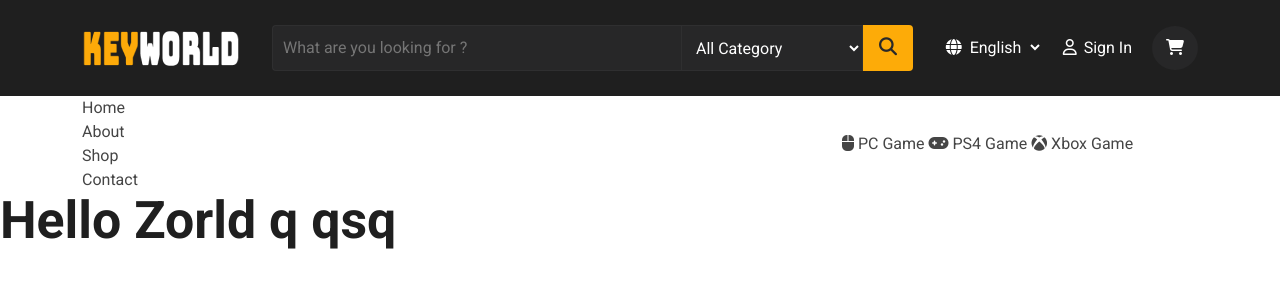
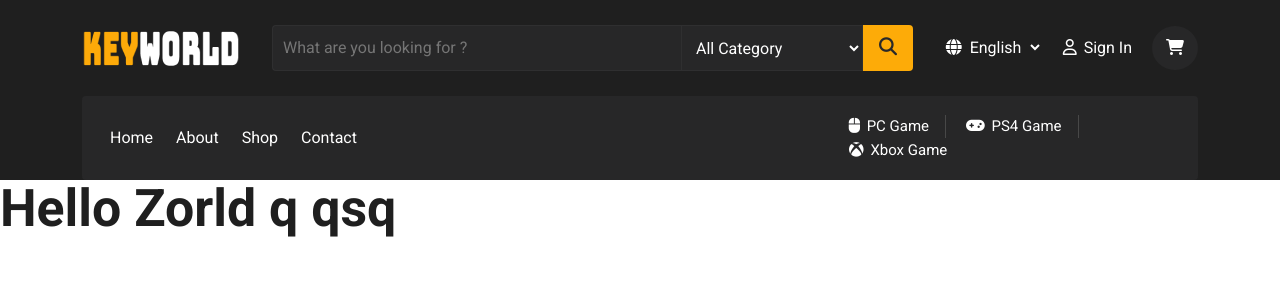
Before and after one commit to rubayatrifat/KeyWorld-Gaming-Site, a website: page src/index.html in a window 1280 px wide. Drawn offline with Linux system fonts and the light colour scheme.

Commit message:
Header Area Style Done

```diff
--- a/src/assets/sass/layout/_header.scss
+++ b/src/assets/sass/layout/_header.scss
@@ -0,0 +1,36 @@
+/*============ Header Start Here =======================*/
+
+.header-area {
+    background: hsl(var(--black));
+    .only-menu {
+        background: #272728;
+        padding: 18px 28px;
+        border-radius: 4px;
+        .main-menu {
+            display: flex;
+            justify-content: space-between;
+            align-items: center;
+            li {
+                a {
+                    color: #fff;
+                }
+            }
+        }
+        .header-feature {
+             a {
+                padding: 0px 16px;
+                color: #ffffff;
+                border-right: 1px solid #484848;
+                font-size: 15px;
+                &:last-child {
+                    border: 0;
+                }
+                i {
+                    margin-right: 3px;
+                }
+            }
+        }
+    }
+}
+
+/*============ Header End Here =======================*/
```
Also changed, not shown: src/assets/css/main.css, 1 other file.
